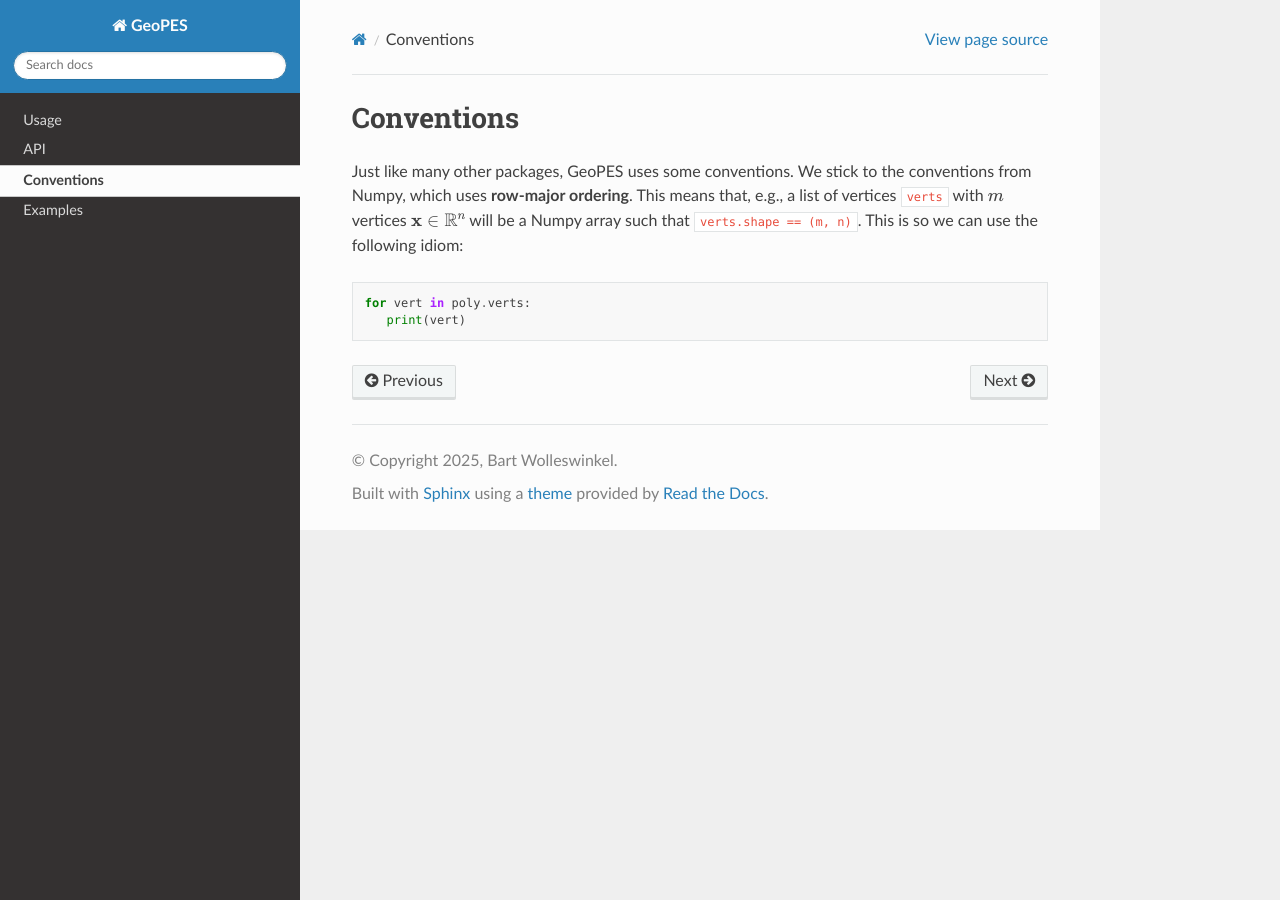
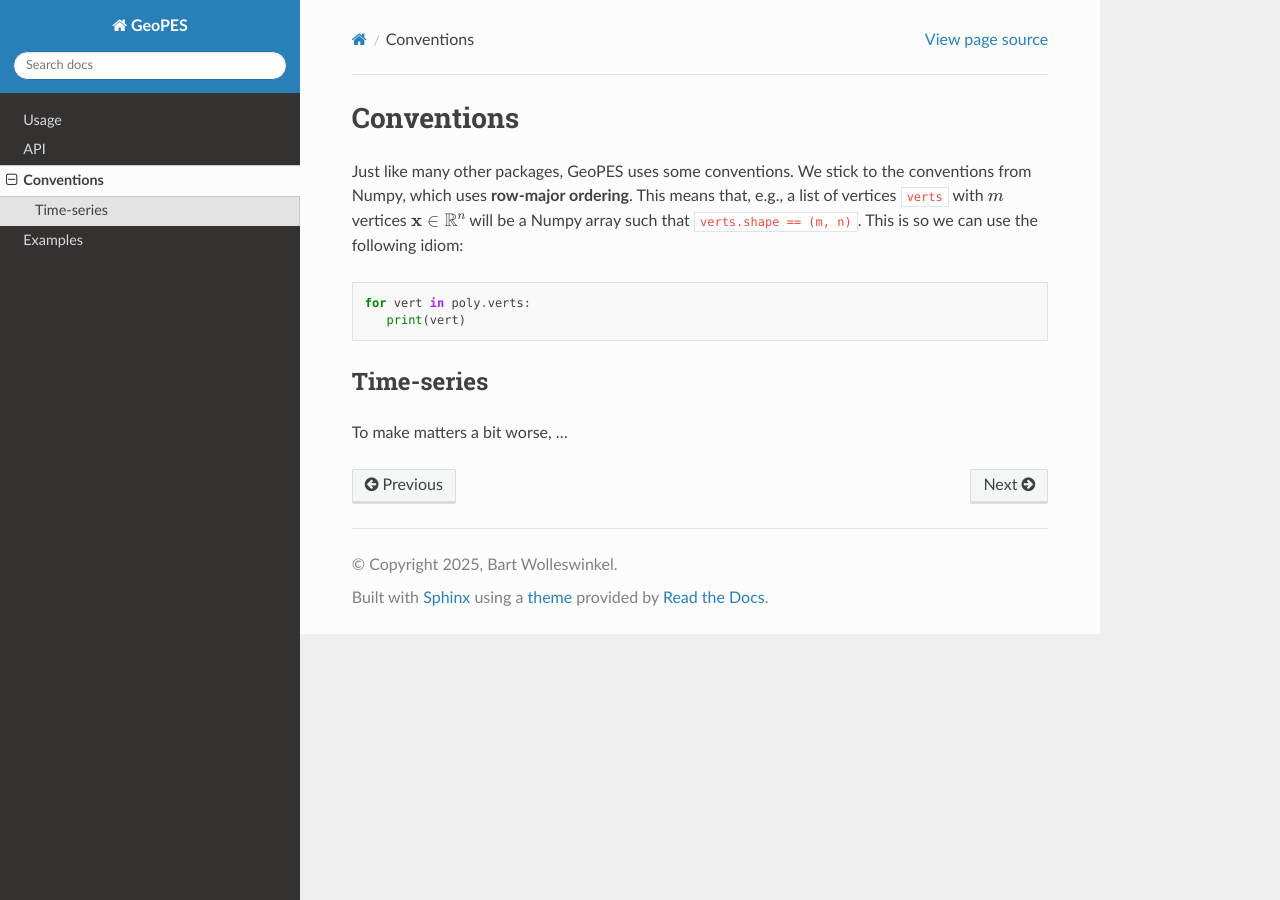
Before and after one commit to bwolleswinkel/geopes, a Sphinx documentation site: the page built from docs/source/conventions.rst, in a window 1280 px wide. Built offline with Sphinx 7.4.7 and the Read the Docs theme 3.1.0, drawn with Linux system fonts in a browser that asks for light colours.

Commit message:
Added time-series to conventions.rst

```diff
--- a/docs/source/conventions.rst
+++ b/docs/source/conventions.rst
@@ -5,3 +5,9 @@ Just like many other packages, GeoPES uses some conventions. We stick to the con
 
    for vert in poly.verts:
       print(vert)
+
+-----------
+Time-series
+-----------
+
+To make matters a bit worse, ...
```
